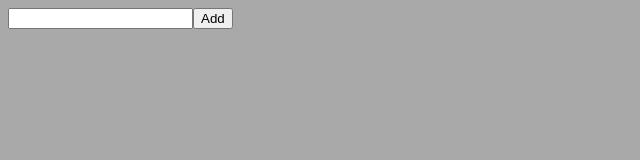
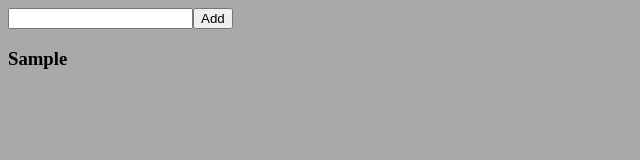
Before and after one commit to mercytv932/React-Todos, a React (Vite) app: page / in a window 1280 px wide. Both pictures are taken after typing "Sample" into the empty fields and a click on the button "Add". Shown: the top 160 px of the page, without its empty margins (0-640 px from the left). Built offline with nearby package versions, Linux system fonts and the light colour scheme.

Commit message:
Displaying Todos

```diff
--- a/src/components/Todo.jsx
+++ b/src/components/Todo.jsx
@@ -1,4 +1,5 @@
 import { use, useState } from "react";
+import TodoItem from "./TodoItem";
 
 export default function Todo() {
   const [todo, setTodo] = useState("");
@@ -20,7 +21,10 @@ export default function Todo() {
         />
         <button type="submit">Add</button>
       </form>
-      {console.log(todos)}
+
+      {todos.map((item) => (
+        <TodoItem item={item} />
+      ))}
     </div>
   );
 }
--- /dev/null
+++ b/src/components/TodoItem.jsx
@@ -0,0 +1,3 @@
+export default function TodoItem({ item }) {
+  return <h3>{item}</h3>;
+}
```
